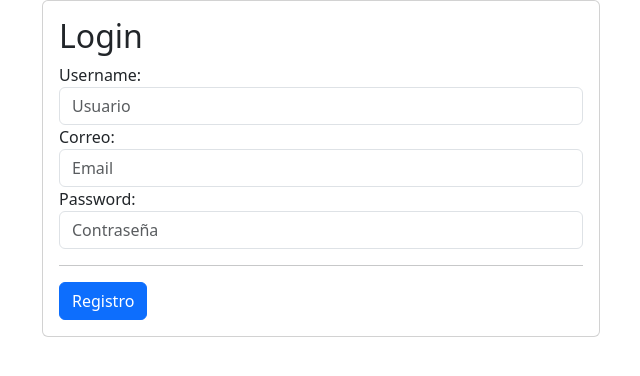
After one commit to JperezRi03/TiendaVirtualDjango, a Django app: page /usuarios/registro in a window 1280 px wide. The commit adds this page. Shown: the top 376 px of the page, without its empty margins (319-959 px from the left). Run offline with Django 5.2, Linux system fonts and the light colour scheme.

Commit message:
Registro created, html created and validations username, pending check email

```diff
--- /dev/null
+++ b/WebDjango/forms.py
@@ -0,0 +1,30 @@
+from django import forms
+from django.contrib.auth.models import User
+
+class Registro(forms.Form):
+    username = forms.CharField(required=True, min_length= 5 , max_length= 10, widget=forms.TextInput(attrs={
+        'class':'form-control',
+        'placeholder' : "Usuario"
+    }))
+    correo = forms.EmailField(required=True, widget=forms.EmailInput(attrs={
+        'class':'form-control',
+        'placeholder': 'Email'
+    }))
+    password  = forms.CharField(required=True, widget=forms.PasswordInput(attrs={
+        'class':'form-control',
+        'placeholder': 'Contraseña'
+    }))
+
+
+    def clean_username(self):
+        username= self.cleaned_data.get('username')
+        if User.objects.filter(username = username).exists():
+            raise forms.ValidationError('Usuario Existente')
+
+        return username
+
+    def clean_email(self):
+        correo = self.cleaned_data.get('correo')
+        if User.objects.filter(correo = correo).exists():
+            raise forms.ValidationError('Correo Existente')
+        return correo
--- a/WebDjango/urls.py
+++ b/WebDjango/urls.py
@@ -19,9 +19,10 @@ from django.urls import path
 from . import views
 
 urlpatterns = [
+    path('usuarios/salir', views.salir , name="salir" ),
     path('usuarios/login' , views.login , name="login"),
-    path('', views.saludo, name= 'saludos'),
+    path('usuarios/registro' , views.registro, name="registro"),
+    path('', views.index, name= 'index'),
     path('admin/', admin.site.urls),
 
-
 ]
--- a/WebDjango/views.py
+++ b/WebDjango/views.py
@@ -1,9 +1,11 @@
 from django.http import HttpResponse
-from django.shortcuts import render
-from django.contrib.auth import login as lg
-from django.contrib.auth import authenticate
+from django.shortcuts import render , redirect
+from django.contrib.auth import login as lg , authenticate , logout
+from django.contrib import messages
+from .forms import Registro
+from django.contrib.auth.models import User
 
-def saludo(request ):
+def index(request ):
     return render(request, 'index.html', {
         'mensaje' : 'Tienda',
         'titulo': 'Inicio',
@@ -23,8 +25,33 @@ def login(request):
         usuarios = authenticate(username=username , password=password)
         if usuarios:
             lg(request,usuarios)
-            print('Logueado correctamente')
+            messages.success(request, f'Bienvenido {usuarios.username}')
+            return redirect('index')
+        else:
+            messages.error(request, 'Datos Incorrectos.')
+    return render(request, 'user/login.html', {})
+
+def salir(request):
+    logout(request)
+    messages.success(request, 'Sesion Cerrada.')
+    return redirect(login)
+
+def registro(request):
+    form = Registro(request.POST or None)
+    if request.method=='POST' and form.is_valid() :
+        username=form.cleaned_data.get('username')
+        correo=form.cleaned_data.get('correo')
+        password=form.cleaned_data.get('password')
+
+        usuario = User.objects.create_user(username, correo, password)  # type: ignore
+        if usuario:
+            lg(request,usuario)
+            messages.success(request , f"Welcome {username}")
+            return redirect('index')
 
 
+        print(username, correo, password)
 
-    return render(request, 'user/login.html', {})
+    return render(request, 'user/registro.html', {
+        'form':form
+    })
--- /dev/null
+++ b/templates/user/registro.html
@@ -0,0 +1,60 @@
+<!DOCTYPE html>
+<html lang="en">
+<head>
+    <meta charset="UTF-8">
+    <title>Registro</title>
+    <link href="https://cdn.jsdelivr.net/npm/bootstrap@5.3.7/dist/css/bootstrap.min.css" rel="stylesheet" integrity="sha384-LN+7fdVzj6u52u30Kp6M/trliBMCMKTyK833zpbD+pXdCLuTusPj697FH4R/5mcr" crossorigin="anonymous">
+</head>
+<body>
+    <div class= "container">
+        <div class= "row">
+            <div class="col">
+                <div class="col-12 col-md-6 offset-md-3">
+                    <div class="card">
+                        <div class="card-body">
+
+                            <h2>Login</h2>
+                            <form method="post">
+                            {%csrf_token%}
+                                {%for m in form%}
+                                <div class="form-group">
+                                    {{m.label_tag}}
+                                    {{m}}
+                                    {% if m.errors %}
+                                    {{m.errors}}
+                                    {%endif%}
+
+                                </div>
+
+                                {%endfor%}
+                                <hr>
+                                <button type="submit" class="btn btn-primary" name="registro">Registro</button>
+                            </form>
+                        </div>
+                    </div>
+                </div>
+            </div>
+        </div>
+    </div>
+
+</body>
+</html>
+
+
+                    <!--<div class="form-group">
+                        {{form.username.label_tag}}
+                        {{form.username}}
+
+                    </div>
+
+                    <div class="form-group">
+                        {{form.correo.label_tag}}
+                        {{form.correo}}
+                    </div>
+
+
+                    <div class="form-group">
+                        {{form.password.label_tag}}
+                        {{form.password}}
+                    </div>
+                -->
```
Also changed, not shown: templates/index.html (+13 -0 lines), templates/user/login.html (+22 -0 lines), db.sqlite3.
